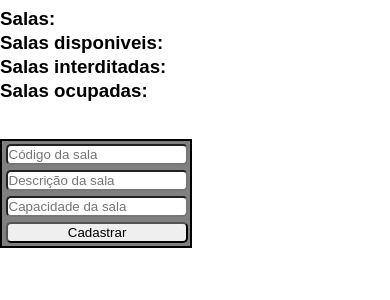
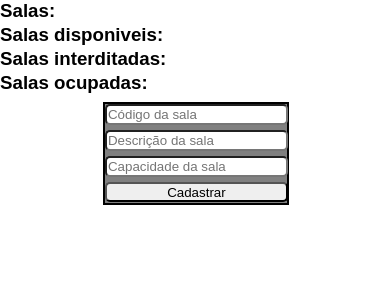
Before and after one commit to TCC-SENAI-TEO/TCC, a PHP site: page /home.php in a window 390 px wide. Shown: the part 45-345 px from the top of the page. Run offline with PHP 8.4, Linux system fonts and the light colour scheme; the visitor is signed in with stand-in values (Sample User, id 1); data that the repository does not hold is empty.

Commit message:
Responsividade home
Pagina principal praticamente responsiva. Correção de pequenos detalhes.

```diff
--- a/css/home.css
+++ b/css/home.css
@@ -19,15 +19,20 @@ Cores status {
         font-size: 30pt !important;
     }
 
-    .registro {
+    main {
+        flex-direction: column;
+    }
+
+    .registro, .img_perfil, .senai_logo {
         display: none;
     }
 
-    .img_perfil{
-        display: none;
+    .salas_status {
+        display: flex;
+        flex-direction: column !important;
     }
-    .senai_logo {
-        display: none;
+    .salas_status > h3 {
+        display: flex;
     }
 }
 
@@ -86,15 +91,13 @@ main {
 }
 
 form {
-    margin-top: 20%;
-    background-color: grey;
-    padding: 2%;
     display: flex;
     flex-direction: column;
+    flex-wrap: wrap;
     gap: 5px;
-    width: fit-content;
     border: solid black 2px;
-    flex-wrap: wrap;
+    padding: 0.3%;
+    background-color: grey;
 }
 
 form > input {
@@ -102,10 +105,20 @@ form > input {
     padding: 0.5%;
 }
 
+.tela_criar_sala {
+    display: flex;
+    flex-wrap: wrap;
+    flex-basis: 100px;
+}
+
 .salas_status {
     display: flex;
-    flex-direction: column;
+    flex-direction: row;
+    justify-content: space-around;
+    flex-wrap: wrap !important;
     gap: 2px;
+    max-width: fit-content;
+    min-width: 100svw;
 }
 
 .salas {
@@ -132,20 +145,19 @@ form > input {
     background-color: #77dd77e1;
 }
 
-.tag {
-    flex-wrap: nowrap;
-}
-
-
 .botao {
     margin: auto;
+    min-width: fit-content;
     width: 5svw;
     height: 3svh;
     border-radius: 7px;
 }
 
+.tela_criar_sala {
+    align-self: center;
+}
+
 .add_sala {
-
     padding: 2%;
     border: 2px solid black;
     border-radius: 8px;
--- a/html/home.php
+++ b/html/home.php
@@ -31,15 +31,15 @@ include "../php/conectar_banco_de_dados.php"
             </div>
         </header>
 
+                <div class="salas_status">
+                    <h3 class=" salas_totais">Salas: </h3>
+                    <h3 class=" sala_disponiveis">Salas disponiveis: </h3>
+                    <h3 class=" sala_interditadas">Salas interditadas: </h3>
+                    <h3 class=" sala_ocupadas">Salas ocupadas: </h3>
+                </div>
+
         <main>
-            <aside>
-                <ul class="salas_status">
-                    <li><h3 class=" salas_totais">Salas: </h3></li>
-                    <li><h3 class=" sala_disponiveis">Salas disponiveis: </h3></li>
-                    <li><h3 class=" sala_interditadas">Salas interditadas: </h3></li>
-                    <li><h3 class=" sala_ocupadas">Salas ocupadas: </h3></li>
-                </ul>
-                <div class="tela_criar_sala" id="tela_criar_sala">
+        <div class="tela_criar_sala" id="tela_criar_sala">
                         <form action="../php/registrar_sala.php" method="post">
                         <input type="text" name="codigo_sala" id="texto_codigo_sala" placeholder="Código da sala" min="3">
                         <input type="text" name="descricao_sala" id="texto_descricao_sala" placeholder="Descrição da sala" >
@@ -63,17 +63,6 @@ include "../php/conectar_banco_de_dados.php"
                         }
                     ?>
                 </div>
-            </aside>
-            <!-- <div class="salas"  id="salas">
-                <div class="sala">
-                    <h4 class="tag">Sala 102E - Informatica</h4>
-                    <p class="tag">Responsavel: Claudio</p>
-                    <p class="tag">Data/hora Inicio: 26/07/23 - 13:00</p>       #VOU USAR DE BASE PARA TESTE
-                    <p class="tag">Data/hora Fim:  26/07/23 - 13:50</p>
-                    <p class="tag">Qtd: 40</p>
-                    <input type="button" value="-----------" class="botao reservar desocupar">
-                </div>
-            </div> !-->
             <div class="salas">
                 <?php
                     $quantidade_salas = mysqli_query($ConexaoSQL, "SELECT * from salas");   //faz o query no banco de dados
@@ -100,7 +89,7 @@ include "../php/conectar_banco_de_dados.php"
                                 "<p class='tag'>Data/hora Inicio: 00/00</p>".
                                 "<p class='tag'>Data/hora Fim: 00/00</p>".
                                 "<p class='tag'>Qtd: ".$capacidade."</p>".
-                                "<input type='button' value='----------' class'botao reservar desocupar'>".
+                                "<input type='button' value='Agendar' class='botao reservar desocupar'>".
                                 "</div>";
 
                     }
```
